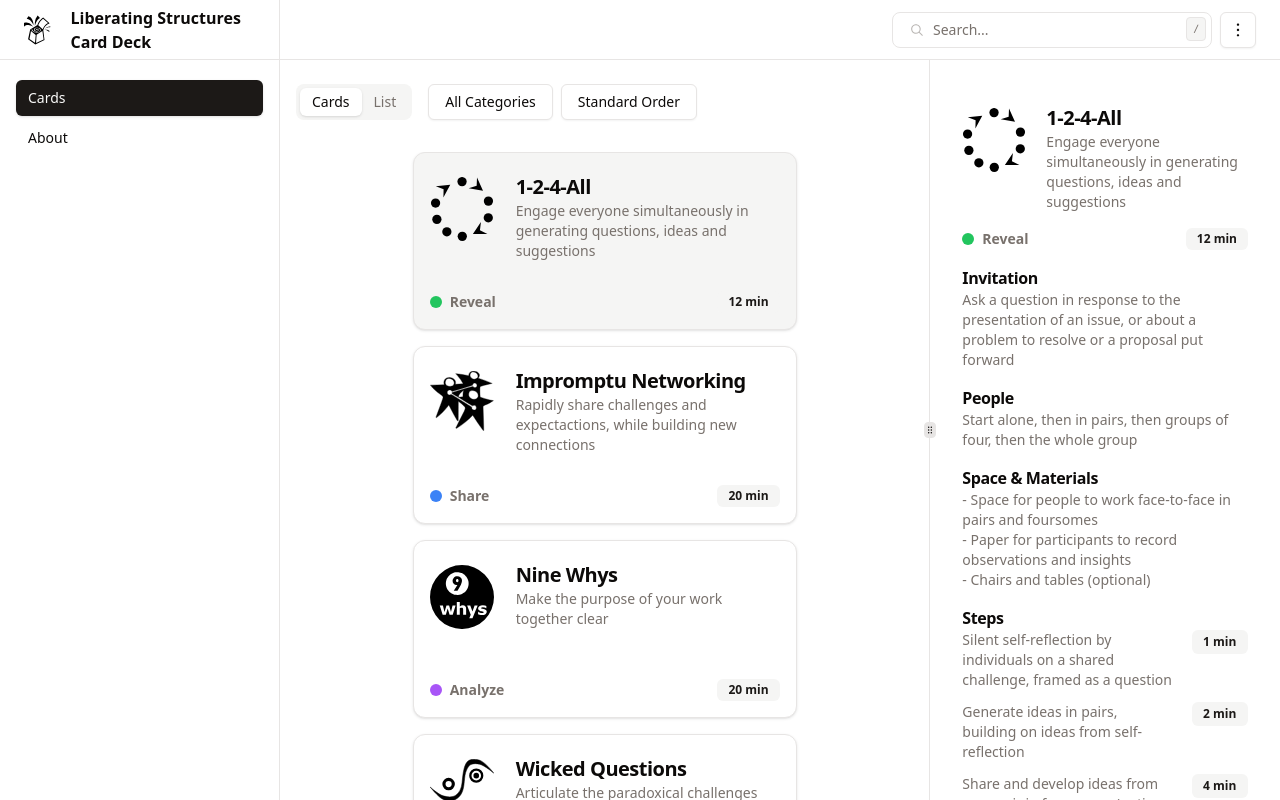
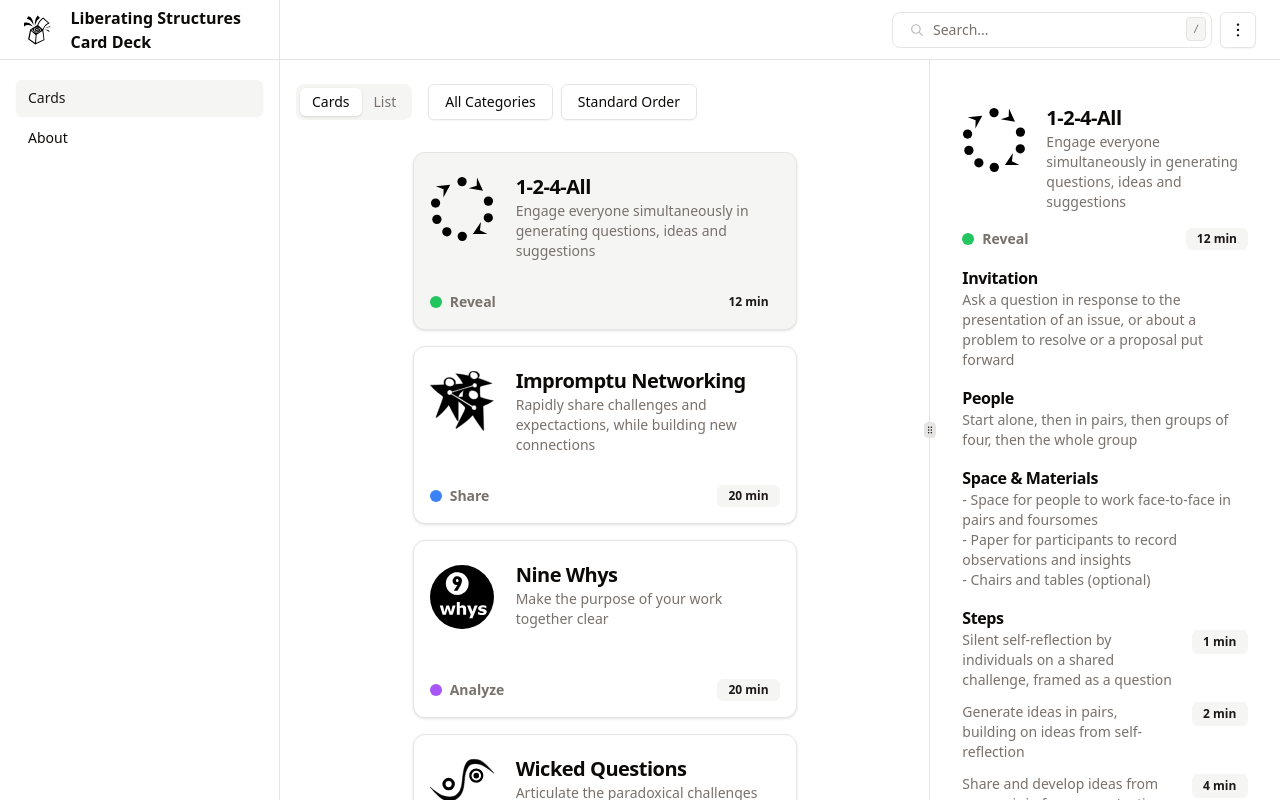
Before and after one commit to vpapadopou/ls-cards-online, a React (Vite) app: page / in a window 1280 px wide. Built offline with nearby package versions, Linux system fonts and the light colour scheme.

Commit message:
Use secondary button for active page indicator

```diff
--- a/src/components/Navigation/Navigation.jsx
+++ b/src/components/Navigation/Navigation.jsx
@@ -38,7 +38,7 @@ function Navigation() {
             {/* Cards */}
             <Button
               className="text-md justify-start px-3 py-2"
-              variant={location.pathname === '/' ? '' : 'ghost'}
+              variant={location.pathname === '/' ? 'secondary' : 'ghost'}
               onClick={() => setOpenSheet(false)}
               data-testid="navigation-page-link"
               asChild
@@ -49,7 +49,7 @@ function Navigation() {
             {/* About */}
             <Button
               className="text-md justify-start px-3 py-2"
-              variant={location.pathname === '/about' ? '' : 'ghost'}
+              variant={location.pathname === '/about' ? 'secondary' : 'ghost'}
               onClick={() => setOpenSheet(false)}
               data-testid="navigation-page-link"
               asChild
--- a/src/components/Navigation/Sidebar.jsx
+++ b/src/components/Navigation/Sidebar.jsx
@@ -23,14 +23,19 @@ function Sidebar() {
         <div className="flex-1">
           <nav className="grid gap-1 text-sm font-medium items-start px-2 lg:px-4">
             {/* Cards */}
-            <Button className="justify-start px-3 py-2" variant={location.pathname === '/' ? '' : 'ghost'} data-testid="navigation-page-link" asChild>
+            <Button
+              className="justify-start px-3 py-2"
+              variant={location.pathname === '/' ? 'secondary' : 'ghost'}
+              data-testid="navigation-page-link"
+              asChild
+            >
               <Link to="/">Cards</Link>
             </Button>
             {/* /Cards */}
             {/* About */}
             <Button
               className="justify-start px-3 py-2"
-              variant={location.pathname === '/about' ? '' : 'ghost'}
+              variant={location.pathname === '/about' ? 'secondary' : 'ghost'}
               data-testid="navigation-page-link"
               asChild
             >
```
